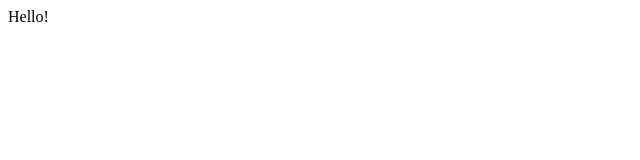
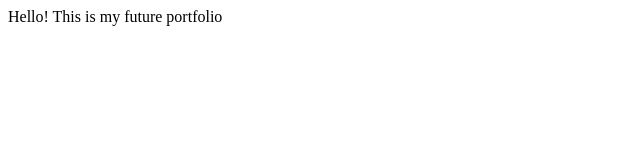
Before and after one commit to Nickouwen/resume, a plain HTML site: page index.html in a window 1280 px wide. Shown: the whole page, without its empty margins (0-640 px from the left). Drawn offline with Linux system fonts and the light colour scheme.

Commit message:
Update index.html

```diff
--- a/index.html
+++ b/index.html
@@ -6,6 +6,6 @@
     <title>Nic's Portfolio</title>
 </head>
 <body>
-    <div>Hello!</div>
+    <div>Hello! This is my future portfolio</div>
 </body>
 </html>
```
